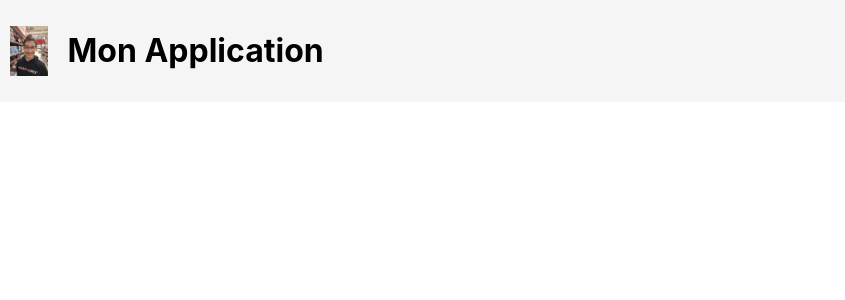
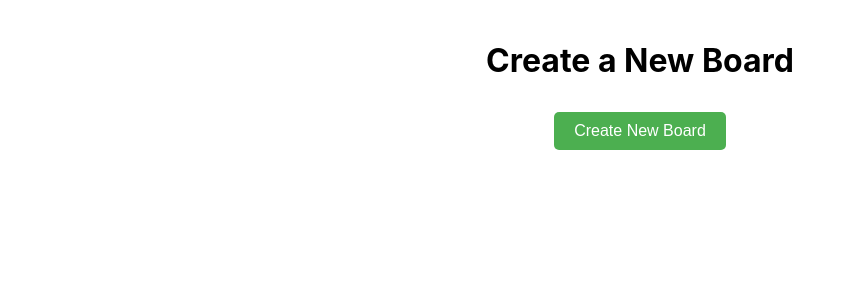
Before and after one commit to univ-smb-m1-isc-2023/kouwik-web, a React (Create React App) app: page /create-board in a window 1280 px wide. Before the commit this address had no page. Shown: the top 300 px of the page, without its empty margins (0-845 px from the left). Built offline with nearby package versions, Linux system fonts and the light colour scheme.

Commit message:
cest fou aussi

```diff
--- a/src/App.js
+++ b/src/App.js
@@ -1,20 +1,17 @@
-import logo from './logo.svg';
-import { Route, Routes, useNavigate} from 'react-router-dom';
-import Header from './components/header/index'
-import Home from './pages/home/index'
-import './App.css';
+import React from 'react';
+import { Routes, Route } from 'react-router-dom';
+import Board from './components/board';
+import CreateBoard from './components/createBoard';
+import Home from './pages/home';
 
-function App() {
+const App = () => {
   return (
-    <div className="App">
-      <Header/>
-      <div className='body-content'>
-        <Routes>
-          <Route path="/" element={<Home/>} />
-        </Routes>
-      </div>
-    </div>
+    <Routes>
+      <Route path="/" element={<Home />} />
+      <Route path="/create-board" element={<CreateBoard />} />
+      <Route path="/boards/:uuid" element={<Board />} />
+    </Routes>
   );
-}
+};
 
 export default App;
--- a/src/components/board/index.jsx
+++ b/src/components/board/index.jsx
@@ -1,43 +1,48 @@
 import React, { useState, useEffect } from 'react';
+import { useParams } from 'react-router-dom'; // Ajout de useParams
 import Column from '../column';
+import Header from '../header';
 import { DndProvider } from 'react-dnd';
 import { HTML5Backend } from 'react-dnd-html5-backend';
 import './board.css';
 
 const Board = () => {
+  const { boardUuid } = useParams(); // Utilisation de useParams pour obtenir le UUID du tableau
+  const { uuid } = useParams();
   const [columns, setColumns] = useState([
     { id: 1, title: "Positive", tickets: [] },
     { id: 2, title: "Could be better", tickets: [] },
     { id: 3, title: "Actions", tickets: [] }
   ]);
-  const [boardUuid, setBoardUuid] = useState('');
 
   const fetchTickets = () => {
-    // Assuming the backend endpoint now also takes a board UUID
-    fetch(`http://localhost:8080/tickets/tickets?boardUuid=${boardUuid}`)
-      .then(response => response.json())
+    fetch(`http://localhost:8080/tickets/tickets?boardUuid=${uuid}`)
+      .then(response => {
+        if (!response.ok) {
+          throw new Error('Network response was not ok');
+        }
+        return response.json();  // Directly parse as JSON
+      })
       .then(data => {
         const newColumns = columns.map(column => ({
           ...column,
           tickets: data.filter(ticket => ticket.columnId === column.id),
         }));
-        setColumns(newColumns);
+        setColumns(newColumns);  // Assume you have a useState hook to manage columns
       })
       .catch(error => console.error('Error fetching tickets:', error));
 };
 
+
   useEffect(() => {
-    // Extract the board UUID from URL or set a new one if not available
-    const uuid = window.location.pathname.split('/')[2] || 'new-uuid-from-backend'; // Adjust logic to fetch from backend
-    setBoardUuid(uuid);
     fetchTickets(); // Fetch immediately on mount
     const intervalId = setInterval(fetchTickets, 5000); // Refresh every 5 seconds
 
     return () => clearInterval(intervalId); // Cleanup on unmount
-  }, []);
+  }, [uuid]); // Ajout de boardUuid comme dépendance
 
   const handleShareBoard = () => {
-    const url = `${window.location.origin}/boards/${boardUuid}`;
+    const url = `${window.location.origin}/boards/${uuid}`;
     navigator.clipboard.writeText(url).then(() => {
       alert('Board URL copied to clipboard!');
     }, (err) => {
@@ -45,13 +50,8 @@ const Board = () => {
     });
   };
 
-
-
   const handleVote = (columnId, ticketId) => {
-    console.log(ticketId);
-    fetch(`http://localhost:8080/tickets/${ticketId}/vote`, {
-      method: 'PUT'
-    })
+    fetch(`http://localhost:8080/tickets/${ticketId}/vote`, { method: 'PUT' })
       .then(response => response.json())
       .then(updatedTicket => {
         setColumns(columns.map(column =>
@@ -66,63 +66,48 @@ const Board = () => {
       .catch(error => console.error('Error voting ticket:', error));
   };
 
+  const handleCreateTicket = (columnId, boardId, content = "Nouveau Ticket") => {
+    // Assurez-vous que l'URL inclut le paramètre de requête pour boardId
+    const url = `http://localhost:8080/tickets/tickets?boardId=${boardId}`;
 
-  const handleCreateTicket = (columnId, content = "Nouveau Ticket") => {
-    fetch('http://localhost:8080/tickets/tickets', {
+    fetch(url, {
       method: 'POST',
-      headers: {
-        'Content-Type': 'application/json'
-      },
+      headers: { 'Content-Type': 'application/json' },
       body: JSON.stringify({
-        content: content,
-        columnId: columnId
+        content,
+        columnId
       })
     })
-    .then(response => response.json())
+    .then(response => {
+        if (!response.ok) {
+            throw new Error(`Failed to create ticket: ${response.statusText}`);
+        }
+        return response.json();
+    })
     .then(newTicket => {
       setColumns(columns.map(column =>
-        column.id === columnId ? {
-          ...column,
-          tickets: [...column.tickets, newTicket],
-        } : column
+        column.id === columnId ? { ...column, tickets: [...column.tickets, newTicket] } : column
       ));
     })
-    .catch(error => console.error('Failed to create ticket:', error));
+    .catch(error => {
+        console.error('Failed to create ticket:', error);
+        alert(`Failed to create ticket: ${error.message}`);
+    });
   };
 
   const handleMoveTicket = (ticketId, newColumnId) => {
-    // URL de l'API pour déplacer le ticket
-    const url = `http://localhost:8080/tickets/tickets/${ticketId}/move?newPosition=${newColumnId}`;
-
-    // Effectuer la requête PUT pour déplacer le ticket
-    fetch(url, {
-        method: 'PUT'
+    fetch(`http://localhost:8080/tickets/tickets/${ticketId}/move?newPosition=${newColumnId}`, { method: 'PUT' })
+      .then(response => {
+        if (!response.ok) throw new Error(`Failed to move ticket with status: ${response.status}`);
+        return fetchTickets();  // Refresh tickets to reflect changes
       })
-    .then(response => {
-        if (!response.ok) {
-            // Si la réponse n'est pas OK, lance une erreur pour être capturée par le bloc catch
-            throw new Error(`Failed to move ticket with status: ${response.status}`);
-        }
-        // Après un succès, mettez à jour l'état pour refléter le changement
-        return fetchTickets();  // Recharger tous les tickets pour mettre à jour l'affichage
-    })
-    .then(() => {
-        console.log('Ticket moved successfully and state updated.');
-    })
-    .catch(error => {
-        console.error('Error moving ticket:', error);
-        alert('Failed to move ticket: ' + error.message); // Afficher l'erreur à l'utilisateur
-    });
+      .catch(error => console.error('Error moving ticket:', error));
   };
-
-
 
   const handleEdit = (columnId, ticketId, newContent) => {
     fetch(`http://localhost:8080/tickets/tickets/${ticketId}`, {
       method: 'PUT',
-      headers: {
-        'Content-Type': 'application/json'
-      },
+      headers: { 'Content-Type': 'application/json' },
       body: JSON.stringify({ content: newContent })
     })
     .then(response => response.json())
@@ -139,9 +124,9 @@ const Board = () => {
     .catch(error => console.error('Error updating ticket:', error));
   };
 
-
   return (
     <DndProvider backend={HTML5Backend}>
+      <Header />
       <div className="board">
         <button onClick={handleShareBoard}>Share This Board</button>
         {columns.map(column =>
@@ -153,7 +138,7 @@ const Board = () => {
             onVote={(ticketId) => handleVote(column.id, ticketId)}
             onEdit={(ticketId, newContent) => handleEdit(column.id, ticketId, newContent)}
             onMoveTicket={handleMoveTicket}
-            onCreateTicket={handleCreateTicket}
+            onCreateTicket={(content) => handleCreateTicket(column.id, uuid, content)} // Passer le contenu et le boardUuid
           />
         )}
       </div>
@@ -161,5 +146,4 @@ const Board = () => {
   );
 };
 
-
 export default Board;
--- /dev/null
+++ b/src/components/createBoard/createBoard.css
@@ -0,0 +1,17 @@
+.create-board-container {
+    display: flex;
+    flex-direction: column;
+    align-items: center;
+    padding: 20px;
+}
+
+.create-board-button {
+    padding: 10px 20px;
+    font-size: 16px;
+    cursor: pointer;
+    background-color: #4CAF50;
+    color: white;
+    border: none;
+    border-radius: 5px;
+    margin-top: 10px;
+}
--- /dev/null
+++ b/src/components/createBoard/index.jsx
@@ -0,0 +1,25 @@
+import React from 'react';
+import './createBoard.css';
+import { useNavigate } from 'react-router-dom';
+function CreateBoardButton() {
+    const navigate = useNavigate(); // Utilisez le hook useNavigate de react-router-dom pour gérer la navigation.
+
+    const createBoard = async () => {
+        const response = await fetch('http://localhost:8080/boards', {
+            method: 'POST',
+            headers: {
+                'Content-Type': 'application/json'
+            }
+        });
+        const board = await response.json();
+        navigate(`/boards/${board.uuid}`); // Naviguez vers le nouveau tableau utilisant l'UUID généré.
+    };
+
+    return (
+        <div className="create-board-container">
+            <h1>Create a New Board</h1>  {/* Ajout d'un titre */}
+            <button onClick={createBoard} className="create-board-button">Create New Board</button>
+        </div>
+    );
+}
+export default CreateBoardButton;
--- a/src/pages/home/index.jsx
+++ b/src/pages/home/index.jsx
@@ -1,11 +1,12 @@
 import React from 'react';
-import Board from '../../components/board';
+
+import CreateBoardButton from '../../components/createBoard';
 
 function HelloWorld() {
   return (
   <>
 
-    <Board/>
+    <CreateBoardButton/>
 
   </>
   )
```
Lines whose indentation alone changed are shown as unchanged.
